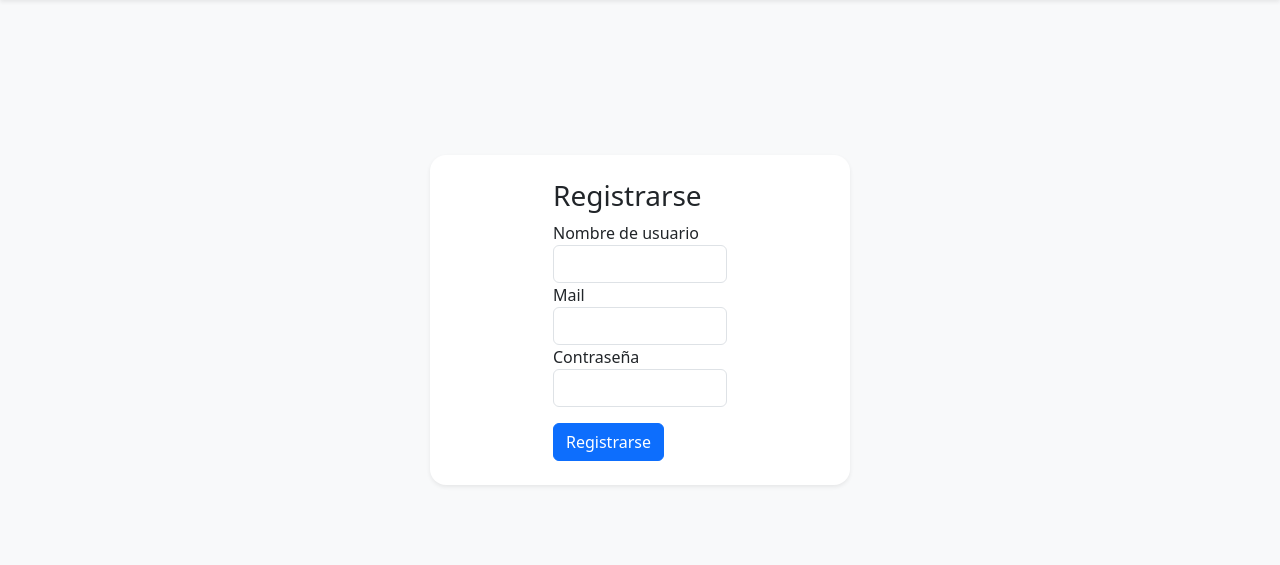
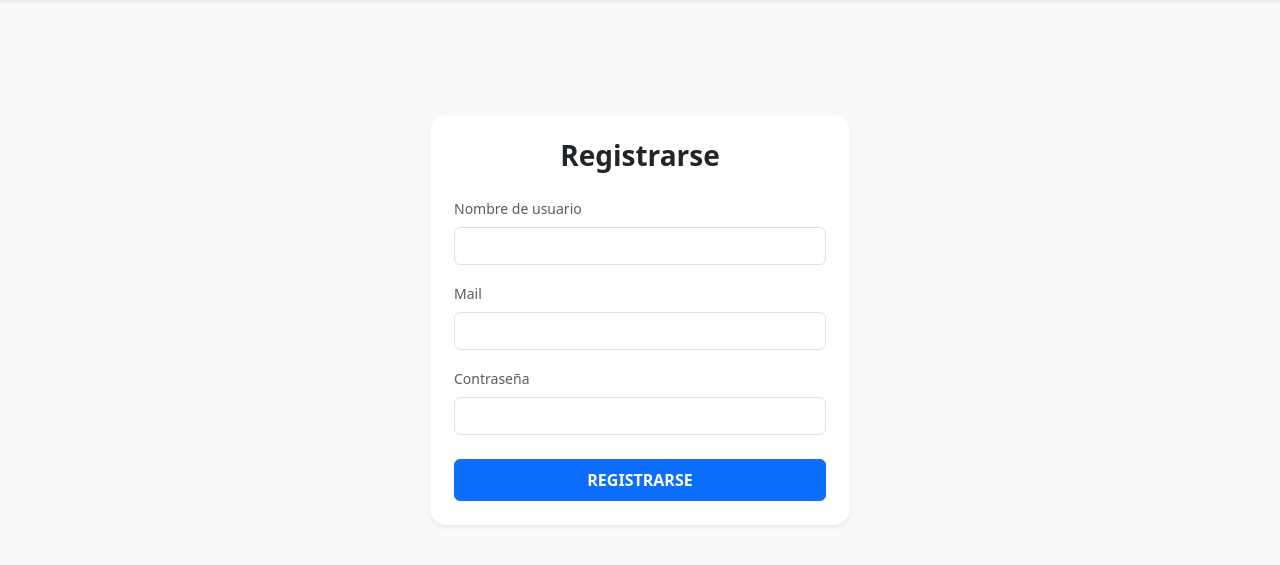
Before and after one commit to electricvocal/simple_django_login, a Django app: template templates/register.html in a window 1280 px wide. Shown: the part 56-621 px from the top of the page. Run offline with Django 5.2, Linux system fonts and the light colour scheme; the template is opened without the code that fills it, so the values that code supplies are empty.

Commit message:
Update register.html

```diff
--- a/templates/register.html
+++ b/templates/register.html
@@ -1,8 +1,7 @@
 {% extends "base.html" %}
 {% block content %}
-<div class="row justify-content-center">
-  <div class="col-md-6">
-    <h3>Registrarse</h3>
+
+<h3 class="text-center mb-4 fw-semibold">Registrarse</h3>
 
 {% if message %}
 <div class="alert {% if success %}alert-success{% else %}alert-danger{% endif %}">
@@ -12,20 +11,25 @@
 
 <form method="post">
     {% csrf_token %}
-      <div class="form-group">
-        <label>Nombre de usuario</label>
-        <input class="form-control" name="username" required>
+
+    <div class="form-group mb-3">
+        <label class="form-label text-muted small">Nombre de usuario</label>
+        <input class="form-control modern-input" name="username" required>
     </div>
-      <div class="form-group">
-        <label>Mail</label>
-        <input class="form-control" name="email" type="email" required>
+
+    <div class="form-group mb-3">
+        <label class="form-label text-muted small">Mail</label>
+        <input class="form-control modern-input" name="email" type="email" required>
     </div>
-      <div class="form-group">
-        <label>Contraseña</label>
-        <input class="form-control" name="password" type="password" required>
+
+    <div class="form-group mb-4">
+        <label class="form-label text-muted small">Contraseña</label>
+        <input class="form-control modern-input" name="password" type="password" required>
     </div>
-      <button type="submit" class="btn btn-primary mt-3">Registrarse</button>
+
+    <button class="btn btn-primary w-100 py-2 fw-semibold login-btn" type="submit">
+        REGISTRARSE
+    </button>
 </form>
-  </div>
-</div>
+
 {% endblock %}
```
Lines whose indentation alone changed are shown as unchanged.
